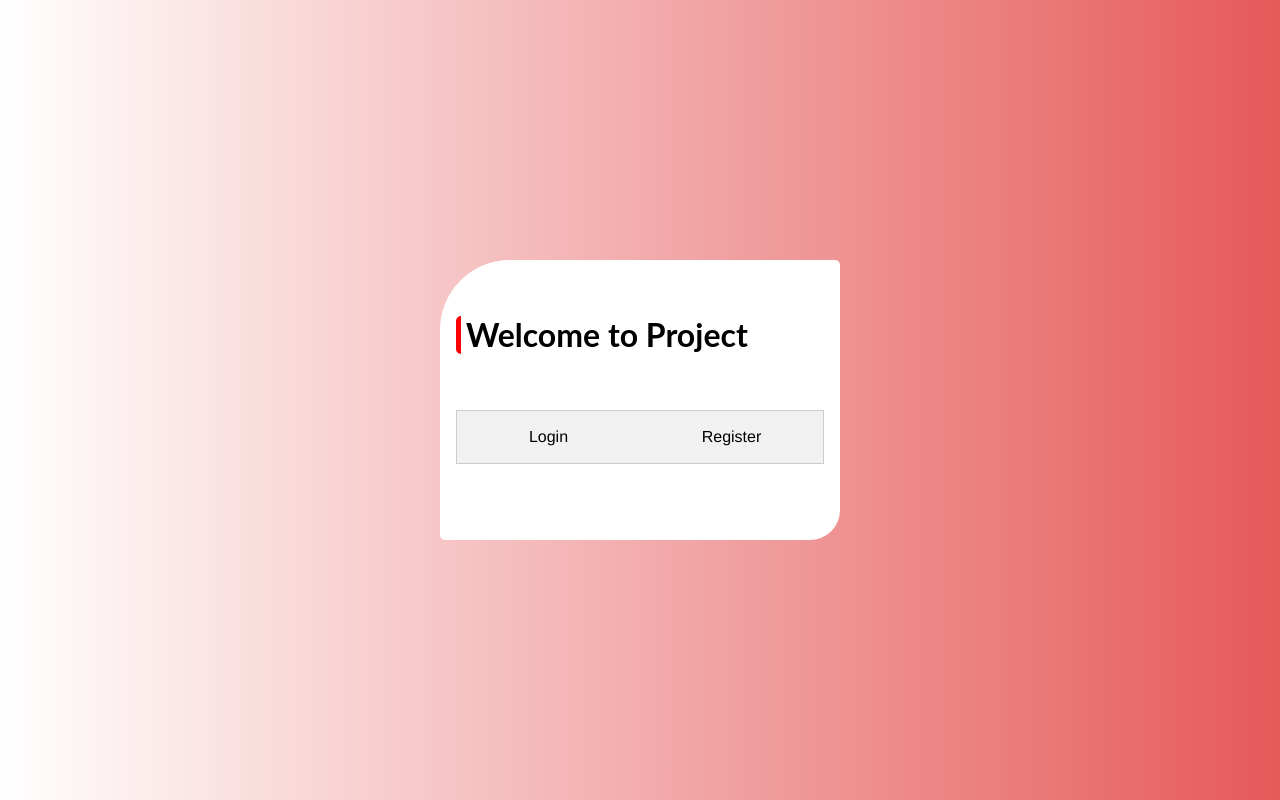
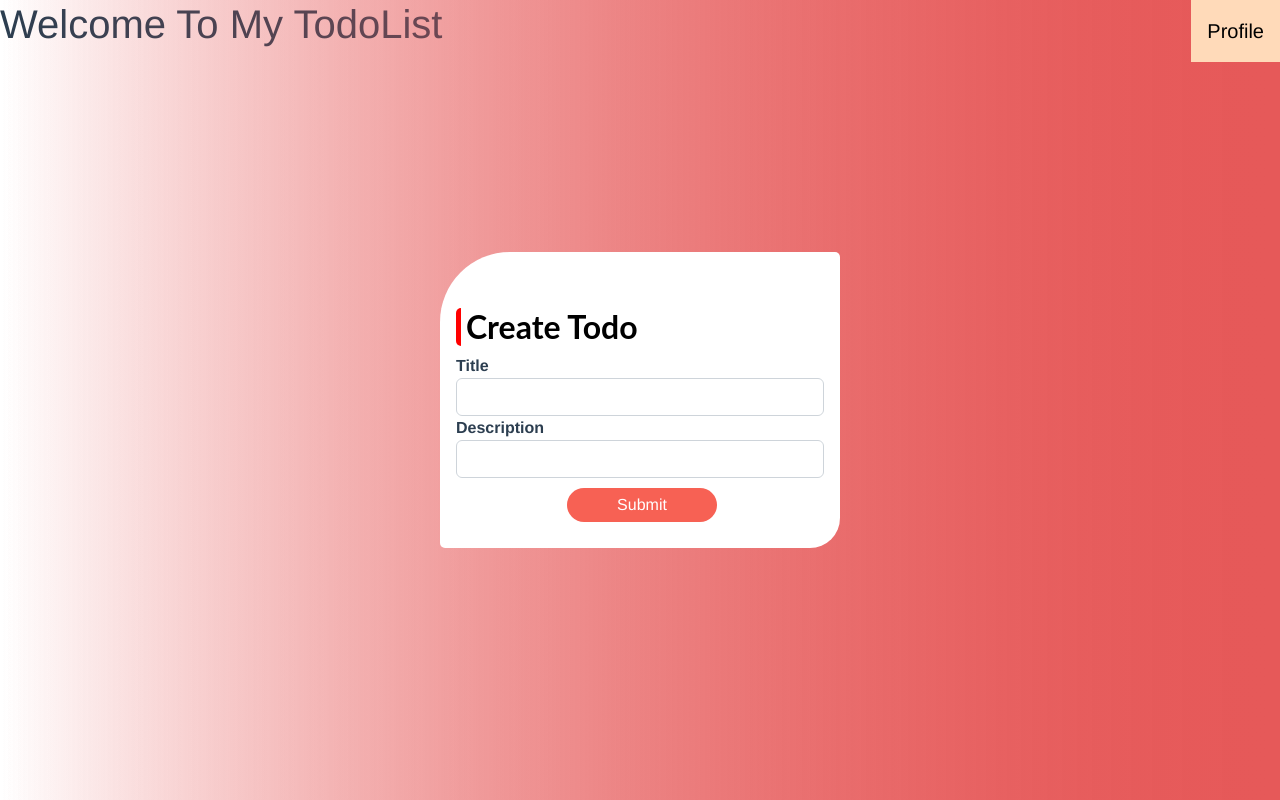
Before and after one commit to Tayyab-Abbas/js-assessment, a Vue app: page / in a window 1280 px wide. Built offline with nearby package versions, Linux system fonts and the light colour scheme.

Commit message:
create login register welcome screen update

```diff
--- a/src/App.vue
+++ b/src/App.vue
@@ -8,6 +8,8 @@
 
 export default {
   name: 'App',
+
+
 
 }
 </script>
--- a/src/components/CreateTodoScreen.vue
+++ b/src/components/CreateTodoScreen.vue
@@ -1,16 +1,91 @@
 <template>
-  <div class="createTodoScreen">
-    <h1>Welcome To My CreateTodoScreen</h1>
+  <div class="container">
+  <div class="loginScreen">
+  <div class="login-body">
+    <div class="card-cover">
+      <form @submit.prevent="onFormSubmit">
+        <div class="Screen-card p-4 p-sm-3 ">
+        <div class="head-title">
+              <h2>Create Todo</h2>
+        </div>
+
+          <div class="form-group">
+              <label>Title</label>
+              <input type="title" v-model="title" id="title" name="title" class="form-control"
+                  :class="{ 'is-invalid': isValid && $v.title.$error }" />
+              <div v-if="isValid && $v.title.$error" class="invalid-feedback">
+                  <span v-if="!$v.title.required">Title field is required</span>
+              </div>
+          </div>
+          <div class="form-group">
+              <label>Description</label>
+              <input type="description" v-model="description" id="description" name="description" class="form-control"
+                  :class="{ 'is-invalid': isValid && $v.description.$error }" />
+              <div v-if="isValid && $v.description.$error" class="invalid-feedback">
+                  <span v-if="!$v.description.required">Description field is required</span>
+              </div>
+          </div>
+          <div class="form-group card-button">
+              <button class="btn btn-primary btn-block submit-button">Submit</button>
+          </div>
+
+        </div>
+      </form>
+    </div>
+  </div>
+</div>
   </div>
 </template>
 
 <script>
+import { required } from "vuelidate/lib/validators";
 export default {
   name: 'CreateTodoScreen',
+  data() {
+          return {
+              title:'',
+              description:'',
+              isValid:false,
+          };
+      },
+      validations: {
+
+        title: {
+                  required,
+              },
+        description: {
+                  required,
+              },
+
+      },
+      methods:{
+      onFormSubmit() {
+              this.isValid = true;
+
+              this.$v.$touch();
+              if (this.$v.$invalid) {
+                  return;
+              }
+
+
+              this.axios.post('https://jsonendpoint.com/my-unique/endpoint/73wdw', this.contacts).then((response) => {
+                //   this.resetForm();
+                  this.$router.push('/todolist');
+                  console.log(response.data);
+              })
+          },
+        },
 }
 </script>
 
 <!-- Add "scoped" attribute to limit CSS to this component only -->
 <style scoped>
-
+.container {
+      max-width: 500px !important;
+      text-align: left;
+      margin: 0 auto;
+  }
+  label {
+      font-weight: 600;
+  }
 </style>
--- a/src/components/LoginScreen.vue
+++ b/src/components/LoginScreen.vue
@@ -1,6 +1,4 @@
- name: 'LoginScreen',
-
- <template>
+<template>
   <div class="container">
   <div class="loginScreen">
   <div class="login-body">
@@ -55,6 +53,7 @@
                   email: "",
                   password: "",
               },
+              token:'xyz',
               isValid: false
           };
       },
@@ -78,8 +77,11 @@
                   return;
               }
 
-              this.axios.post('http://localhost:8888/contacts', this.contacts).then((response) => {
-                  this.resetForm();
+
+              this.axios.post('https://jsonendpoint.com/my-unique/endpoint/73wdw', this.contacts).then((response) => {
+                //   this.resetForm();
+                  window.localStorage.setItem('accessToken', this.token)
+                  this.$router.push('/');
                   console.log(response.data);
               })
           },
--- a/src/components/RegisterScreen.vue
+++ b/src/components/RegisterScreen.vue
@@ -96,7 +96,7 @@
                 }
 
                 this.axios.post('http://localhost:8888/contacts', this.contacts).then((response) => {
-                    this.resetForm();
+                    // this.resetForm();
                     console.log(response.data);
                 })
             },
--- a/src/components/WelcomeScreen.vue
+++ b/src/components/WelcomeScreen.vue
@@ -2,7 +2,17 @@
   <div class="container">
   <div class="loginScreen">
   <div class="login-body">
-    <div class="card-cover">
+
+
+    <div class="dropdown" v-if="tokenAvailable!='null'">
+  <button class="dropbtn">Profile</button>
+  <div class="dropdown-content">
+  <a href="#" @click="logoutUser">Logout</a>
+  </div>
+   </div>
+
+
+  <div class="card-cover" v-if="tokenAvailable=='null'">
       <div class="welcome-card p-4 p-sm-3 ">
         <div class="head-title">
               <h2>Welcome to Project</h2>
@@ -14,22 +24,60 @@
   </div>
   </div>
   </div>
+
+<TodoList
+v-if="tokenAvailable!='null'"
+></TodoList>
+
+<CreateTodoScreen
+v-if="tokenAvailable!='null'"
+></CreateTodoScreen>
   </div>
   </div>
   </div>
 </template>
 
 <script>
+import CreateTodoScreen from './CreateTodoScreen.vue'
+import TodoList from './TodoList.vue'
 export default {
   name: 'WelcomeScreen',
+  components:{CreateTodoScreen,TodoList},
+  data() {
+          return {
+            tokenAvailable:'null',
+          };
+      },
   methods:{
     signUp(){
               this.$router.push('/register');
             },
     loginUser(){
-              this.$router.push('/register');
+              this.$router.push('/login');
+            },
+    logoutUser(){
+      window.localStorage.setItem('accessToken', null);
+      this.tokenAvailable="null";
+      this.$router.push('/');
             }
-  }
+  },
+  mounted: function (){
+    let tokenAvailable=window.localStorage.getItem('accessToken');
+    this.tokenAvailable = tokenAvailable;
+    console.log(this.tokenAvailable)
+
+  },
+  // watch: {
+  //   // whenever question changes, this function will run
+  //   tokenAvailable(newtokenAvailable, oldtokenAvailable) {
+  //     if (newtokenAvailable==null) {
+  //       this.tokenAvailable=null;
+  //     }
+  //     if (oldtokenAvailable==null) {
+  //       console.log(this.tokenAvailable)
+  //     }
+  //   }
+  // },
 }
 </script>
 
@@ -70,5 +118,46 @@ export default {
 .tablinks a{
   text-decoration: none;
 }
+.dropbtn {
+  background-color: peachpuff;
+  color: black;
+  padding: 16px;
+  font-size: 20px;
+  border: none;
+  cursor: pointer;
+}
 
+.dropdown {
+  position: relative;
+  display: inline-block;
+  float: right;
+  z-index: 2;
+}
+
+.dropdown-content {
+  display: none;
+  position: absolute;
+  right: 0;
+  background-color: coral;
+  min-width: 89px;
+  box-shadow: 0px 8px 16px 0px rgba(0,0,0,0.2);
+  z-index: 1;
+}
+
+.dropdown-content a {
+  color: black;
+  padding: 12px 16px;
+  text-decoration: none;
+  display: block;
+}
+
+.dropdown-content a:hover {background-color: peachpuff;}
+
+.dropdown:hover .dropdown-content {
+  display: block;
+}
+
+.dropdown:hover .dropbtn {
+  background-color: white;
+}
 </style>
```
